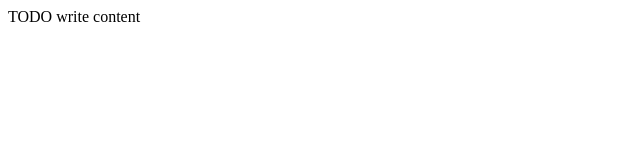
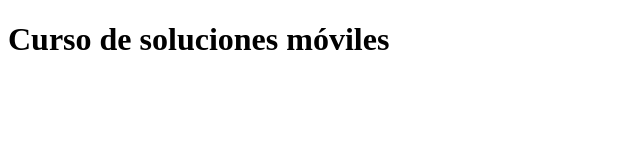
Before and after one commit to curso-soluciones/soluciones-moviles, a website: page cursito/index.html in a window 1280 px wide. Shown: the whole page, without its empty margins (0-640 px from the left). Drawn offline with Linux system fonts and the light colour scheme.

Commit message:
fgfgfgfg

```diff
--- a/cursito/index.html
+++ b/cursito/index.html
@@ -11,6 +11,6 @@ and open the template in the editor.
         <meta name="viewport" content="width=device-width, initial-scale=1.0">
     </head>
     <body>
-        <div>TODO write content</div>
+        <h1>Curso de soluciones móviles</h1>
     </body>
 </html>
```
